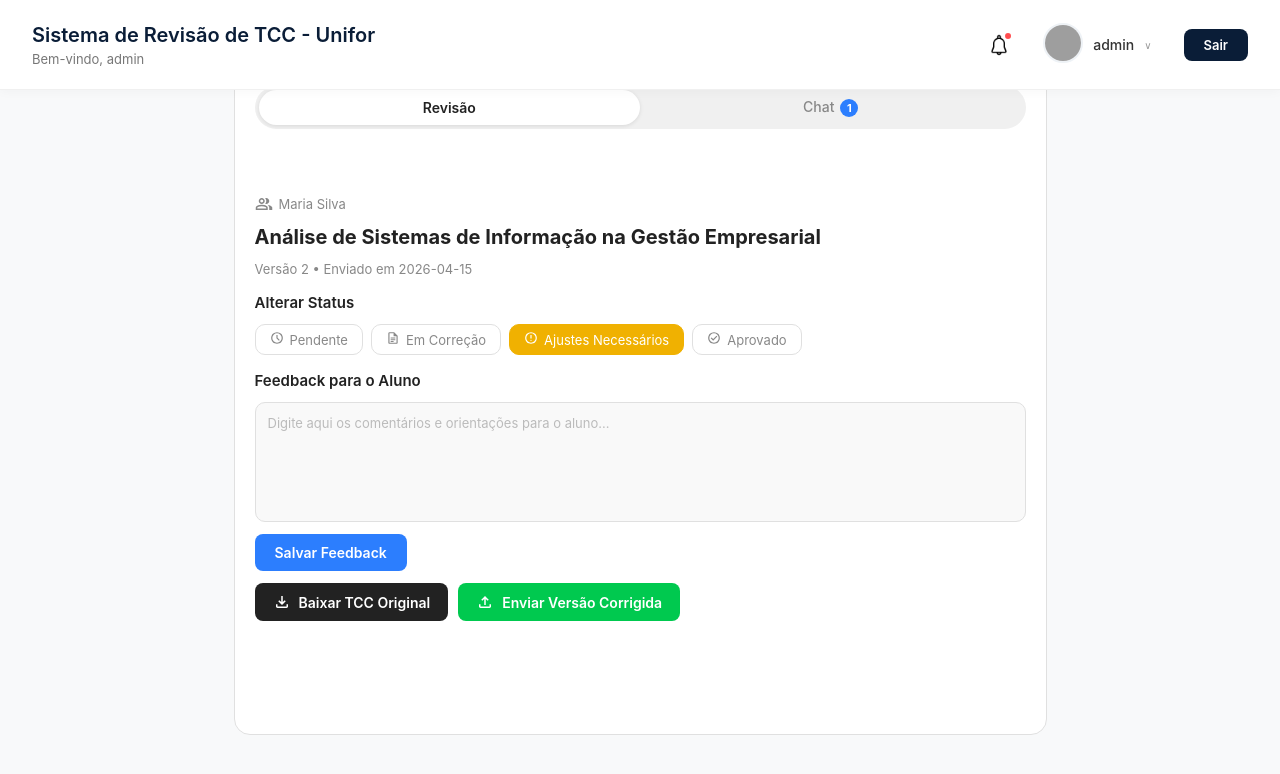
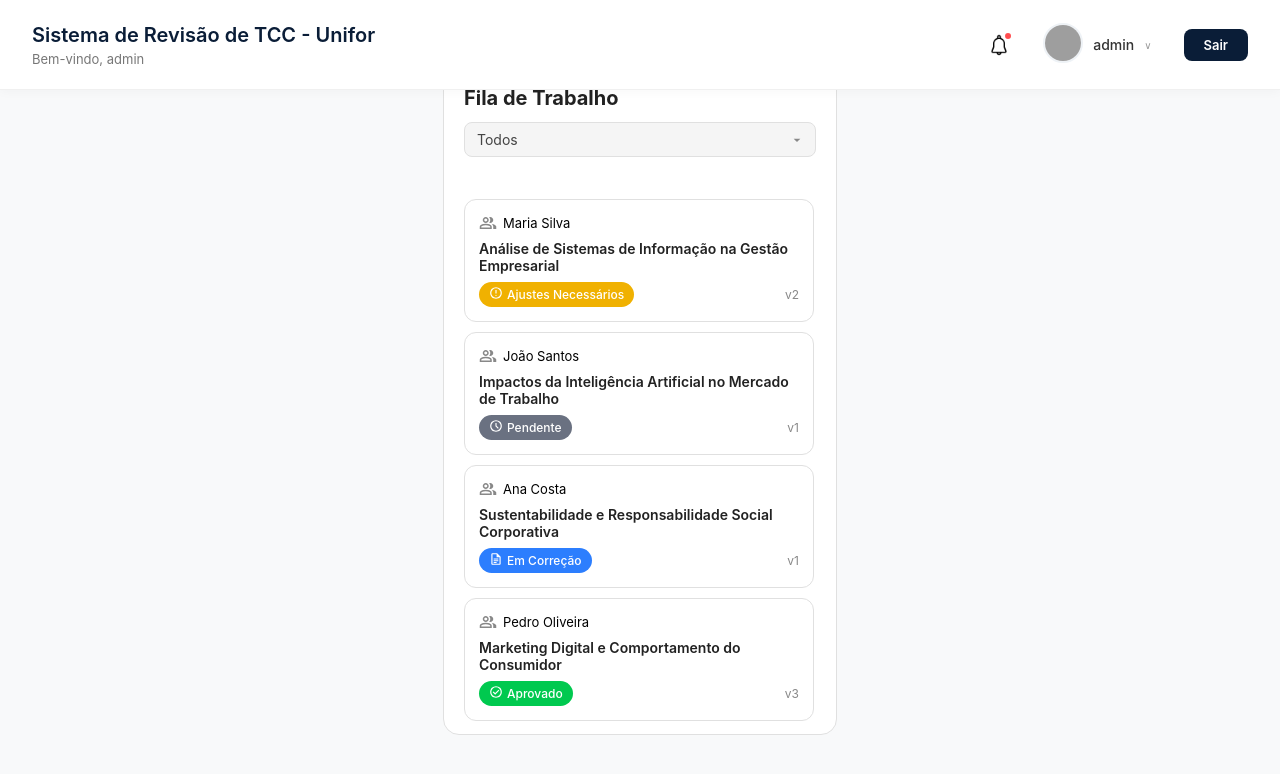
Before and after one commit to rebecasena98o/TCC-Web, a React (Vite) app: page /LibrarianQueue in a window 1280 px wide. Shown: the top 774 px of the page. Built offline with nearby package versions, Linux system fonts and the light colour scheme; grey boxes are pictures that could not be loaded.

Commit message:
feat/Combined the WorkQueue and TccAnalysis in the LibrarianMain

```diff
--- a/src/Style/Librarian/StyleLibrarianMain.css
+++ b/src/Style/Librarian/StyleLibrarianMain.css
@@ -0,0 +1,7 @@
+.librarianMain {
+    display: flex;
+    flex-direction: row;
+    gap: 20px;
+    padding: 20px;
+    align-items: flex-start;
+}
--- a/src/pages/Librarian/LibrarianMain/LibrarianMain.jsx
+++ b/src/pages/Librarian/LibrarianMain/LibrarianMain.jsx
@@ -0,0 +1,19 @@
+import { useState } from 'react'
+import WorkQueue from './WorkQueue/WorkQueue.jsx'
+import TccAnalysis from './TccAnalysis/TccAnalysis.jsx'
+import '../../../Style/Librarian/StyleLibrarianMain.css'
+
+function LibrarianMain({ tickets }) {
+    const [selectedTicket, setSelectedTicket] = useState(null)
+
+    return (
+        <div className="librarianMain">
+            <WorkQueue tickets={tickets} onSelect={setSelectedTicket} selectedTicket={selectedTicket} />
+            {selectedTicket && (
+                <TccAnalysis ticket={selectedTicket} />
+            )}
+        </div>
+    )
+}
+
+export default LibrarianMain
--- a/src/pages/Librarian/LibrarianMain/WorkQueue/WorkCard/WorkCard.jsx
+++ b/src/pages/Librarian/LibrarianMain/WorkQueue/WorkCard/WorkCard.jsx
@@ -26,14 +26,14 @@ const statusConfig = {
     },
 }
 
-function WorkCard({ ticket }) {
+function WorkCard({ ticket, onSelect, isSelected }) {
     const [selected, setSelected] = useState(false)
     const status = statusConfig[ticket.type] || statusConfig["Pendente"]
 
     return (
         <div
-        className={`workCard ${selected ? 'workCardSelected' : ''}`}
-        onClick={() => setSelected(!selected)}
+        className={`workCard ${isSelected ? 'workCardSelected' : ''}`}
+        onClick={() => onSelect(ticket)}
         >
             <div className="workCardUser">
                 <svg xmlns="http://www.w3.org/2000/svg" viewBox="0 -960 960 960">
--- a/src/pages/Librarian/LibrarianMain/WorkQueue/WorkQueue.jsx
+++ b/src/pages/Librarian/LibrarianMain/WorkQueue/WorkQueue.jsx
@@ -11,7 +11,7 @@ const typeMap = {
 
 const filterOptions = ["Todos", "Pendente", "Em Correção", "Ajustes Necessários", "Aprovado"]
 
-function WorkQueue({ tickets }) {
+function WorkQueue({ tickets, onSelect, selectedTicket }) {
     const [filter, setFilter] = useState("Todos")
 
     const filtered = tickets.filter(t =>
@@ -35,6 +35,8 @@ function WorkQueue({ tickets }) {
                     <WorkCard
                         key={index}
                         ticket={{ ...ticket, type: typeMap[ticket.type] }}
+                        onSelect={onSelect}
+                        isSelected={selectedTicket?.user === ticket.user && selectedTicket?.title === ticket.title}
                     />
                 ))}
             </div>
--- a/src/pages/Librarian/LibrarianQueue.jsx
+++ b/src/pages/Librarian/LibrarianQueue.jsx
@@ -3,6 +3,7 @@ import Header from  '../../Components/Header.jsx'
 import QuickStatsList from './QuickStatsList/QuickStatsList.jsx'
 import WorkQueue from './LibrarianMain/WorkQueue/WorkQueue.jsx'
 import TccAnalysis from './LibrarianMain/TccAnalysis/TccAnalysis.jsx'
+import LibrarianMain from './LibrarianMain/LibrarianMain.jsx'
 
 function LibrarianQueue() {
 
@@ -80,8 +81,7 @@ function LibrarianQueue() {
         <div className="librarianQueue">
         <Header user={userInfo}/>
         {/* <QuickStatsList cardInfos={cardInfos}/> */}
-        {/* <WorkQueue tickets={tickets} /> */}
-        <TccAnalysis ticket={tickets[0]} />
+        <LibrarianMain tickets={tickets} />
         </div>
     )
 }
```
